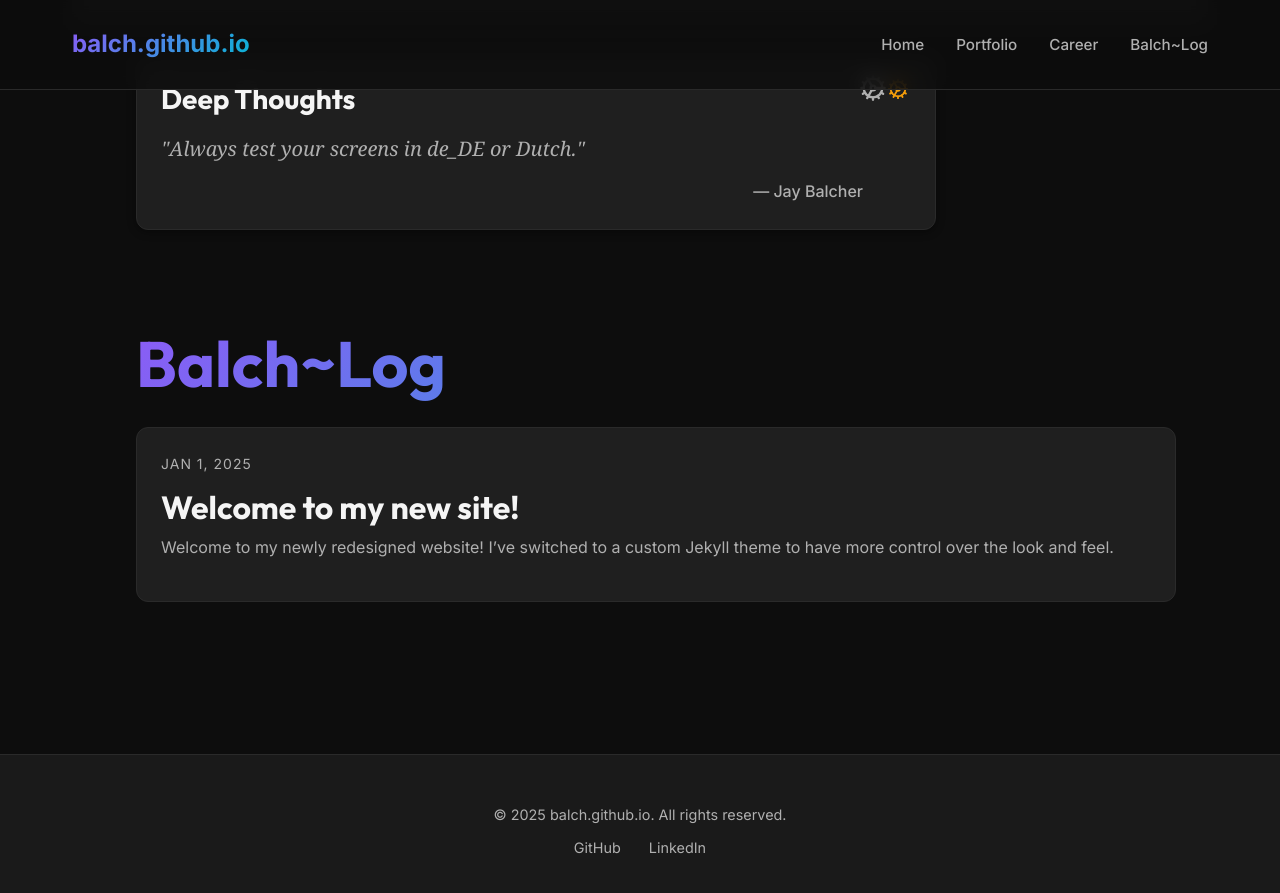
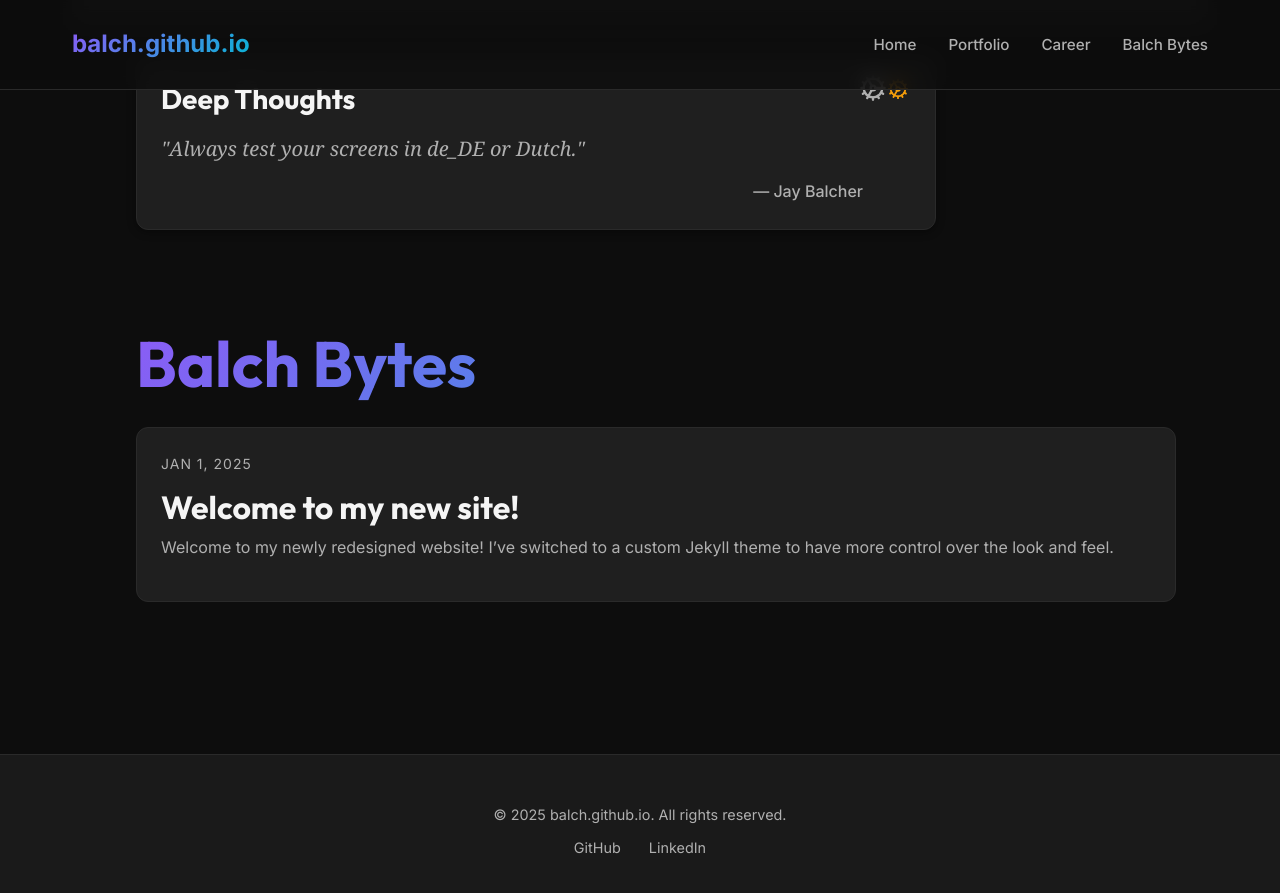
Before and after one commit to balch/balch.github.io, a Jekyll site: the page built from index.md, in a window 1280 px wide and 900 px high, scrolled down 9762 px. Shown: the top 893 px of the window. Built offline with Jekyll 4.4.1, drawn with Linux system fonts in a browser that asks for light colours.

Commit message:
refactor: Rename blog section from 'Balch~Log' to 'Balch Bytes' and update its anchor ID and CSS.

```diff
--- a/_config.yaml
+++ b/_config.yaml
@@ -9,7 +9,7 @@ navigation:
     url: /#portfolio
   - title: Career
     url: /#career
-  - title: Balch~Log
+  - title: Balch Bytes
     url: /#deep-thoughts
 social:
   github: balch
--- a/_layouts/home.html
+++ b/_layouts/home.html
@@ -288,11 +288,11 @@ layout: default
     </div>
 </section>
 
-<!-- Balch~Log (Blog) Section -->
+<!-- Balch Bytes (Blog) Section -->
 <section id="blog" class="blog-section">
     <div class="blog-container">
         <div class="blog-section-header">
-            <h2>Balch~Log</h2>
+            <h2>Balch Bytes</h2>
         </div>
 
         <ul class="post-list">
--- a/assets/css/main.css
+++ b/assets/css/main.css
@@ -1271,7 +1271,8 @@ html {
 /* Scroll offset for anchor navigation (account for fixed header) */
 #bio,
 #portfolio,
-#career {
+#career,
+#deep-thoughts {
     scroll-margin-top: 80px;
 }
 
```
